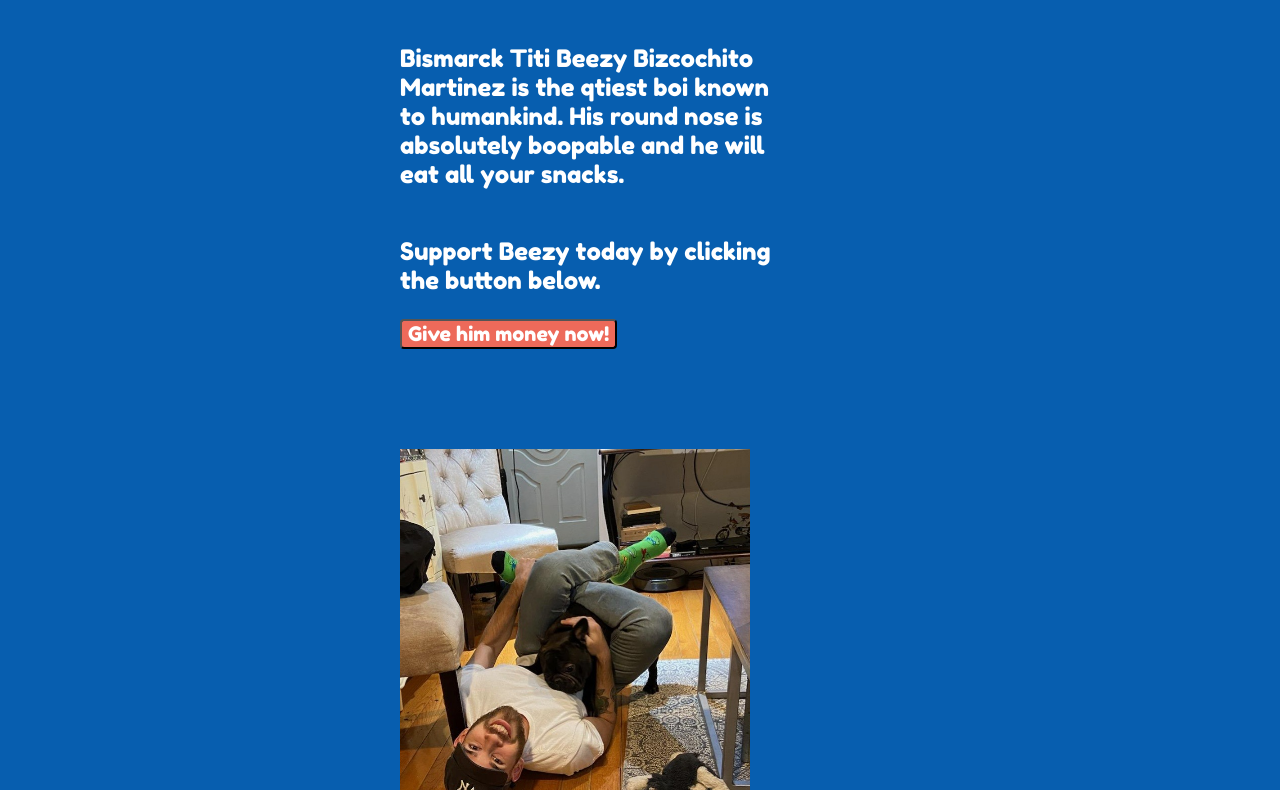
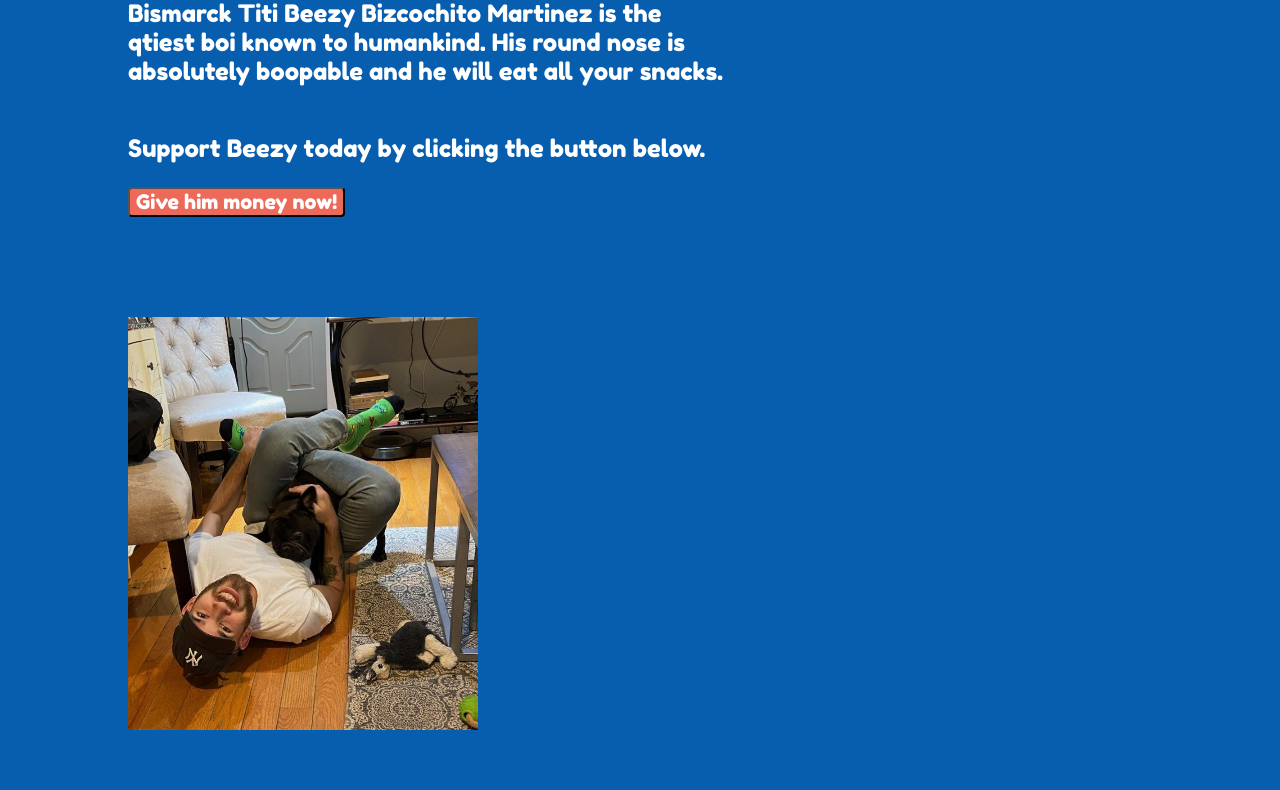
Before and after one commit to wiseowl93/top-landing, a plain HTML site: page index.html in a window 1280 px wide. Shown: the part 429-1219 px from the top of the page. Drawn offline with Linux system fonts and the light colour scheme.

Commit message:
Add padding on .row for iphones

```diff
--- a/style.css
+++ b/style.css
@@ -165,3 +165,9 @@ button {
         padding: 5% 10%;
     }
 }
+
+@media all and (min-device-width: 600px) {
+    .row {
+        padding: 5% 10%;
+    }
+}
```
